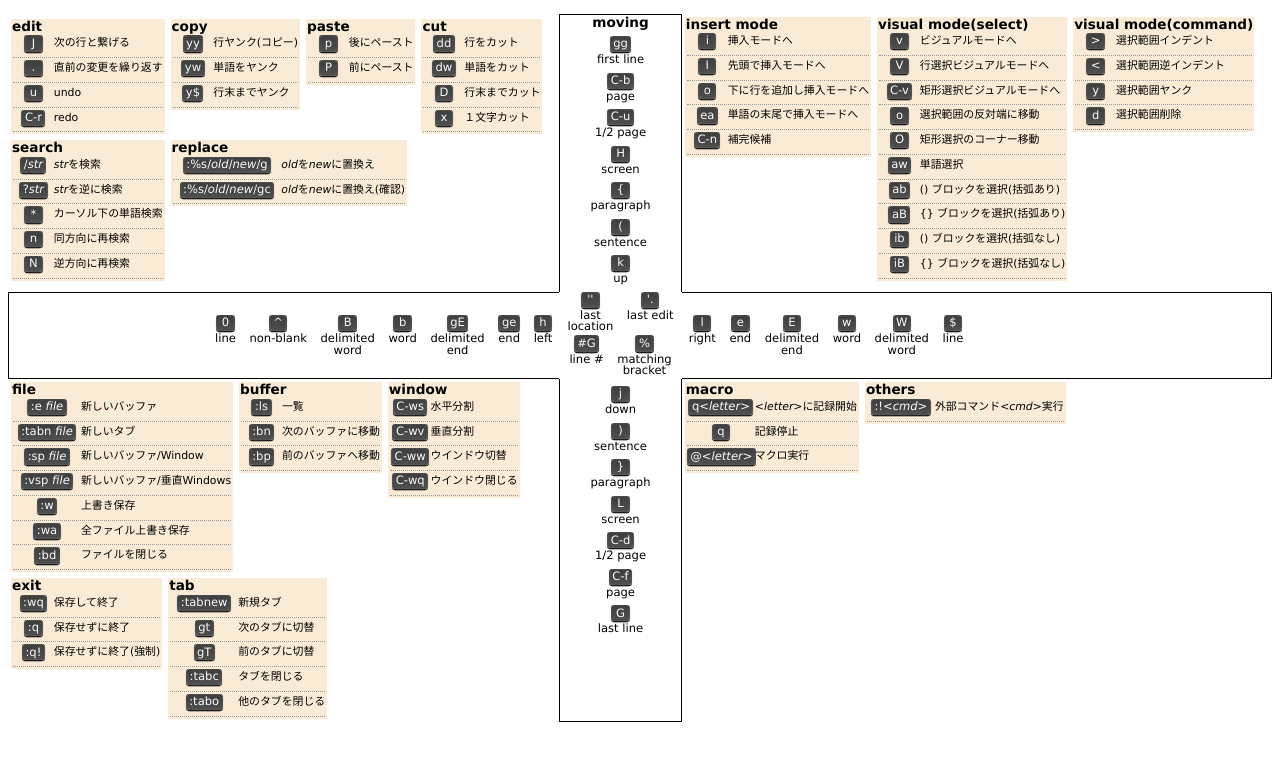
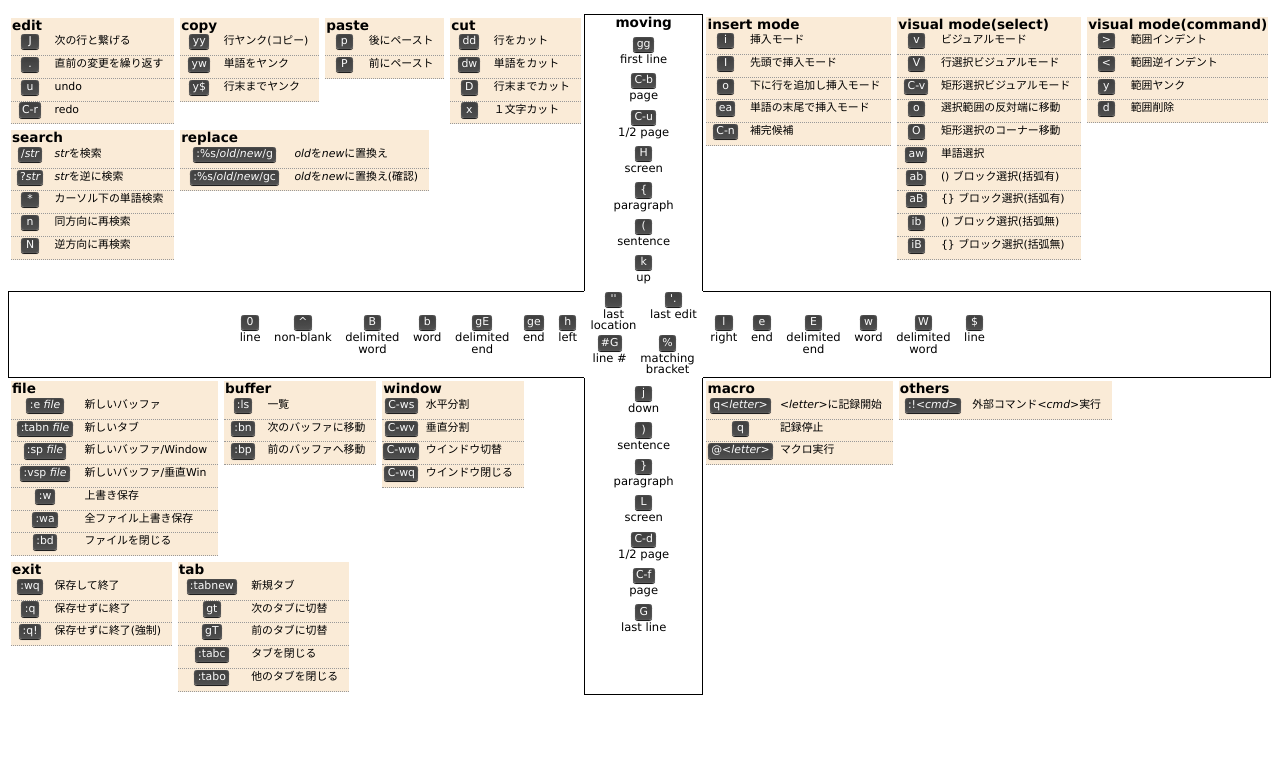
Before and after one commit to cozy-code/vim-sheet, a website: page vimcheat.html in a window 1280 px wide. Drawn offline with Linux system fonts and the light colour scheme.

Commit message:
tune for iPad

```diff
--- a/vimcheat.html
+++ b/vimcheat.html
@@ -1,8 +1,8 @@
 <!DOCTYPE html>
 <html>
 <head>
-    <meta name="viewport" content="width=1024, maximum-scale=1, user-scalable=0">
-    <!-- <meta name="viewport" content="width=device-width,  maximum-scale=1, user-scalable=0" > -->
+    <!-- <meta name="viewport" content="width=1024, maximum-scale=1, user-scalable=0">-->
+    <meta name="viewport" content="width=1280px" >
     <meta http-equiv="Content-Type" content="text/html; charset=UTF-8">
     <title>vim cheat sheet</title>
     <style type="text/css">
@@ -11,20 +11,18 @@
         }
         div.table{
             display : table;
-            width: 100%;
-            height: 100%;
+            //width: 100%;
+            //height: 100%;
         }
         div.row{
             display : table-row;
         }
         #leftTop{
             display : table-cell;
-            //background-color: #faf0e6;
         }
 
         #midTop{
             display : table-cell;
-            //background-color: yellow;
             vertical-align: bottom;
             text-align: center;
             border-style: solid;
@@ -34,16 +32,13 @@
         #midTop div{
             display:inline-block;
             margin: 0 auto;
-            //background-color: silver;
         }
 
         #rightTop{
             display : table-cell;
-            //background-color:red;
         }
         #leftMid{
             display : table-cell;
-            //background-color:green;
             vertical-align: middle;
             border-style: solid;
             border-color: black;
@@ -54,18 +49,15 @@
         }
         #midMid{
             display : table-cell;
-            //background-color: gray;
             vertical-align: middle;
             text-align: center;
         }
         #midMid div{
             display:inline-block;
             margin: 0 auto;
-            //background-color: silver;
         }
         #rightMid{
             display : table-cell;
-            //background-color: orange;
             vertical-align: middle;
 
             border-style: solid;
@@ -74,11 +66,9 @@
         }
         #leftBottom{
             display : table-cell;
-            //background-color: lightblue;
         }
         #midBottom{
             display : table-cell;
-            //background-color: greenyellow;
             text-align: center;
             vertical-align: top;
             border-style: solid;
@@ -88,12 +78,10 @@
         #midBottom div{
             display: inline-block;
             margin: 0 auto;
-            //background-color: silver;
             vertical-align: top;
         }
         #rightBottom{
             display : table-cell;
-            //background-color: saddlebrown;
             vertical-align: top;
         }
         div.block dl{
@@ -147,15 +135,15 @@
         }
         div.keylist dl{
             display:block;
-            margin: 2px;
+            margin: 0;
             height: 1.6em;
             border-bottom: 1px dotted #999;
-            vertical-align: bottom;
+            //vertical-align: bottom;
         }
         div.keylist dt{
             display:inline;
             height: 1.5em;
-            width:3em;
+            width: 2.8em;
             text-align: center;
             float:left;
             clear: both;
@@ -163,10 +151,11 @@
         div.keylist dd{
             display:inline;
             text-align:left;
-            vertical-align: bottom;
+            //vertical-align: bottom;
             font-size: .8em;
             height: 1.5em;
-            margin:0;
+            margin: 0 1em 0 .5em;
+            white-space: nowrap;
         }
 
         div.mid_key dt{
@@ -182,7 +171,7 @@
             display: inline-block;
             min-width: 1em;
             padding: .2em .3em;
-            font: normal .85em/1 "Lucida Grande", Lucida, Arial, sans-serif;
+            font: normal .8em/1 "Lucida Grande", Lucida, Arial, sans-serif;
             text-align: center;
             text-decoration: none;
             -moz-border-radius: .3em;
@@ -277,31 +266,31 @@
                 <div>
                     <div class="keylist">
                         <h3>insert mode</h3>
-                        <dl><dt><kbd>i</kbd></dt><dd>挿入モードへ</dd></dl>
-                        <dl><dt><kbd>I</kbd></dt><dd>先頭で挿入モードへ</dd></dl>
-                        <dl><dt><kbd>o</kbd></dt><dd>下に行を追加し挿入モードへ</dd></dl>
-                        <dl><dt><kbd>ea</kbd></dt><dd>単語の末尾で挿入モードへ</dd></dl>
+                        <dl><dt><kbd>i</kbd></dt><dd>挿入モード</dd></dl>
+                        <dl><dt><kbd>I</kbd></dt><dd>先頭で挿入モード</dd></dl>
+                        <dl><dt><kbd>o</kbd></dt><dd>下に行を追加し挿入モード</dd></dl>
+                        <dl><dt><kbd>ea</kbd></dt><dd>単語の末尾で挿入モード</dd></dl>
                         <dl><dt><kbd>C-n</kbd></dt><dd>補完候補</dd></dl>
                     </div>
                     <div class="keylist">
                         <h3>visual mode(select)</h3>
-                        <dl><dt><kbd>v</kbd></dt><dd>ビジュアルモードへ</dd></dl>
-                        <dl><dt><kbd>V</kbd></dt><dd>行選択ビジュアルモードへ</dd></dl>
-                        <dl><dt><kbd>C-v</kbd></dt><dd>矩形選択ビジュアルモードへ</dd></dl>
+                        <dl><dt><kbd>v</kbd></dt><dd>ビジュアルモード</dd></dl>
+                        <dl><dt><kbd>V</kbd></dt><dd>行選択ビジュアルモード</dd></dl>
+                        <dl><dt><kbd>C-v</kbd></dt><dd>矩形選択ビジュアルモード</dd></dl>
                         <dl><dt><kbd>o</kbd></dt><dd>選択範囲の反対端に移動</dd></dl>
                         <dl><dt><kbd>O</kbd></dt><dd>矩形選択のコーナー移動</dd></dl>
                         <dl><dt><kbd>aw</kbd></dt><dd>単語選択</dd></dl>
-                        <dl><dt><kbd>ab</kbd></dt><dd>() ブロックを選択(括弧あり)</dd></dl>
-                        <dl><dt><kbd>aB</kbd></dt><dd>{} ブロックを選択(括弧あり)</dd></dl>
-                        <dl><dt><kbd>ib</kbd></dt><dd>() ブロックを選択(括弧なし)</dd></dl>
-                        <dl><dt><kbd>iB</kbd></dt><dd>{} ブロックを選択(括弧なし)</dd></dl>
+                        <dl><dt><kbd>ab</kbd></dt><dd>() ブロック選択(括弧有)</dd></dl>
+                        <dl><dt><kbd>aB</kbd></dt><dd>{} ブロック選択(括弧有)</dd></dl>
+                        <dl><dt><kbd>ib</kbd></dt><dd>() ブロック選択(括弧無)</dd></dl>
+                        <dl><dt><kbd>iB</kbd></dt><dd>{} ブロック選択(括弧無)</dd></dl>
                     </div>
                     <div class="keylist">
                         <h3>visual mode(command)</h3>
-                        <dl><dt><kbd>&#62;</kbd></dt><dd>選択範囲インデント</dd></dl>
-                        <dl><dt><kbd>&#60;</kbd></dt><dd>選択範囲逆インデント</dd></dl>
-                        <dl><dt><kbd>y</kbd></dt><dd>選択範囲ヤンク</dd></dl>
-                        <dl><dt><kbd>d</kbd></dt><dd>選択範囲削除</dd></dl>
+                        <dl><dt><kbd>&#62;</kbd></dt><dd>範囲インデント</dd></dl>
+                        <dl><dt><kbd>&#60;</kbd></dt><dd>範囲逆インデント</dd></dl>
+                        <dl><dt><kbd>y</kbd></dt><dd>範囲ヤンク</dd></dl>
+                        <dl><dt><kbd>d</kbd></dt><dd>範囲削除</dd></dl>
                     </div>
                 </div>
             </div>
@@ -353,7 +342,7 @@
                         <dl><dt><kbd>:e <i>file</i></kbd></dt><dd>新しいバッファ</dd></dl>
                         <dl><dt><kbd>:tabn <i>file</i></kbd></dt><dd>新しいタブ</dd></dl>
                         <dl><dt><kbd>:sp <i>file</i></kbd></dt><dd>新しいバッファ/Window</dd></dl>
-                        <dl><dt><kbd>:vsp <i>file</i></kbd></dt><dd>新しいバッファ/垂直Windows</dd></dl>
+                        <dl><dt><kbd>:vsp <i>file</i></kbd></dt><dd>新しいバッファ/垂直Win</dd></dl>
                         <dl><dt><kbd>:w</kbd></dt><dd>上書き保存</dd></dl>
                         <dl><dt><kbd>:wa</kbd></dt><dd>全ファイル上書き保存</dd></dl>
                         <dl><dt><kbd>:bd</kbd></dt><dd>ファイルを閉じる</dd></dl>
```
